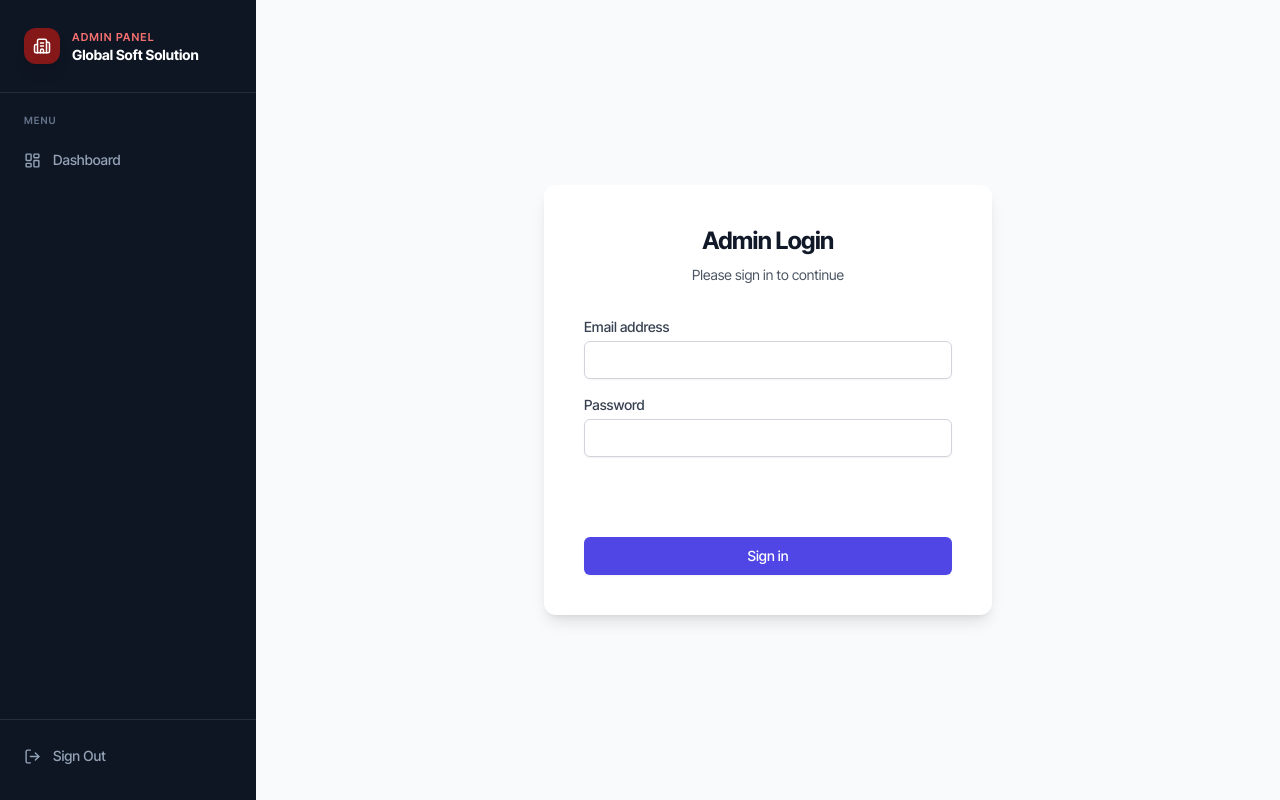
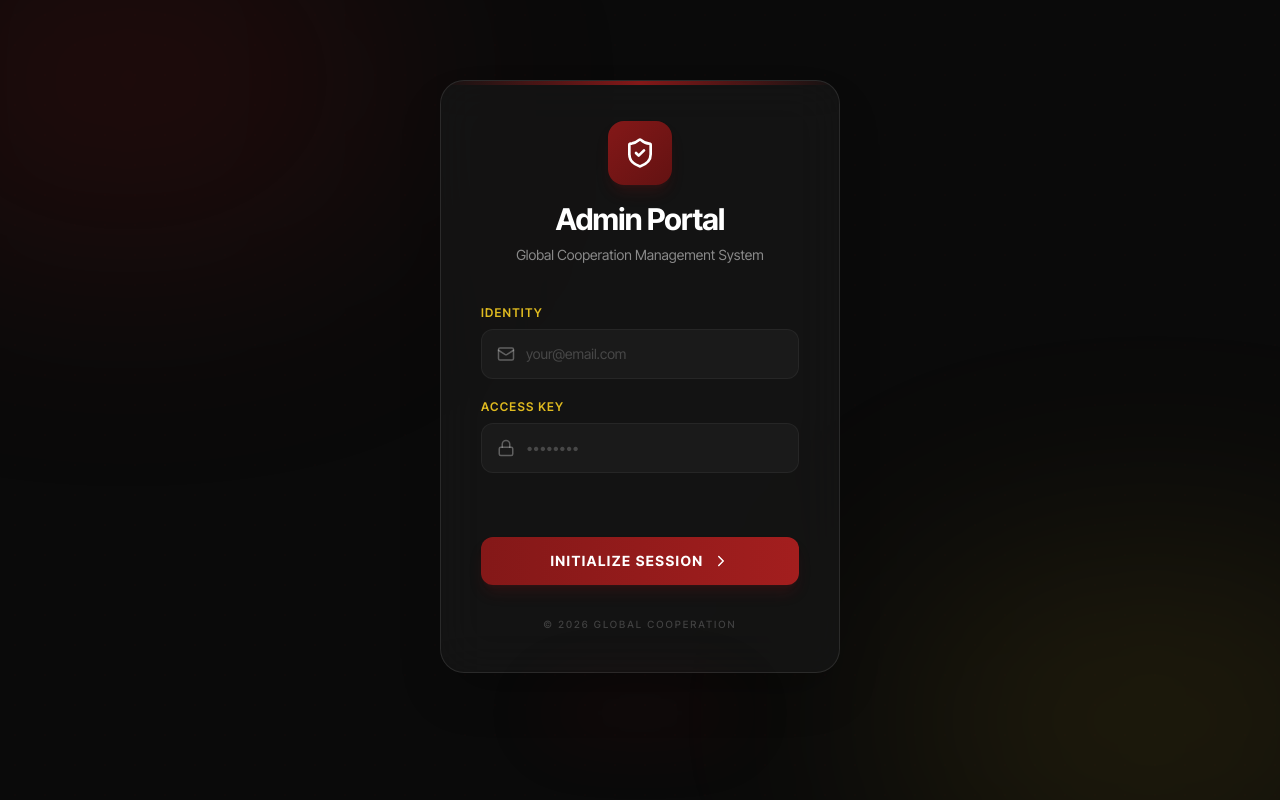
Before and after one commit to Global-Dev2026/GlobalCooperation, a Next.js app: page /admin/login in a window 1280 px wide. Built offline with nearby package versions, Linux system fonts and the light colour scheme; no server answers.

Commit message:
add cinematic admin login page and layout for authentication.

```diff
--- a/app/admin/layout.tsx
+++ b/app/admin/layout.tsx
@@ -21,7 +21,7 @@ export default function AdminLayout({
                         </div>
                         <div>
                             <p className="text-[11px] font-semibold tracking-widest text-burgundy-400 uppercase">Admin Panel</p>
-                            <h2 className="text-sm font-bold text-white leading-tight">Global Soft Solution</h2>
+                            <h2 className="text-sm font-bold text-white leading-tight">Global Cooperation</h2>
                         </div>
                     </div>
                 </div>
--- a/app/admin/login/page.tsx
+++ b/app/admin/login/page.tsx
@@ -4,8 +4,12 @@ import { Suspense } from 'react';
 import { useActionState } from 'react';
 import { authenticate } from '@/lib/actions';
 import { useSearchParams } from 'next/navigation';
+import { motion } from 'framer-motion';
+import { Mail, Lock, LogIn, ShieldCheck, ChevronRight } from 'lucide-react';
 
-// Inner component that uses useSearchParams — must be inside <Suspense>
+/**
+ * LoginForm - Premium, Cinematic Design
+ */
 function LoginForm() {
     const searchParams = useSearchParams();
     const callbackUrl = searchParams.get('callbackUrl') || '/admin/jobs';
@@ -15,60 +19,165 @@ function LoginForm() {
     );
 
     return (
-        <div className="flex min-h-screen items-center justify-center bg-gray-50">
-            <div className="w-full max-w-md space-y-8 rounded-xl bg-white p-10 shadow-lg">
-                <div className="text-center">
-                    <h1 className="text-2xl font-bold tracking-tight text-gray-900">Admin Login</h1>
-                    <p className="mt-2 text-sm text-gray-600">Please sign in to continue</p>
+        <div className="fixed inset-0 z-[100] flex items-center justify-center overflow-hidden bg-[#0A0A0A] font-sans">
+            {/* ── Cinematic Background Elements ── */}
+            <div className="absolute inset-0 z-0 overflow-hidden">
+                {/* Gradient Mesh */}
+                <div className="absolute top-[-10%] left-[-10%] h-[40%] w-[40%] rounded-full bg-[#841818]/20 blur-[120px]" />
+                <div className="absolute bottom-[-10%] right-[-10%] h-[40%] w-[40%] rounded-full bg-[#E0BB20]/10 blur-[120px]" />
+
+                {/* Subtle Grid Overlay */}
+                <div
+                    className="absolute inset-0 opacity-[0.03]"
+                    style={{ backgroundImage: 'radial-gradient(circle, #841818 1px, transparent 1px)', backgroundSize: '30px 30px' }}
+                />
             </div>
-                <form action={formAction} className="mt-8 space-y-6">
+
+            {/* ── Login Card ── */}
+            <motion.div
+                initial={{ opacity: 0, y: 20, scale: 0.95 }}
+                animate={{ opacity: 1, y: 0, scale: 1 }}
+                transition={{ duration: 0.8, ease: [0.16, 1, 0.3, 1] }}
+                className="relative z-10 w-full max-w-md px-6"
+            >
+                <div className="relative overflow-hidden rounded-3xl border border-white/10 bg-[#161616]/80 p-8 shadow-2xl backdrop-blur-xl sm:p-10">
+                    {/* Top Accent Bar */}
+                    <div className="absolute top-0 left-0 right-0 h-1 bg-gradient-to-r from-transparent via-[#841818] to-transparent" />
+
+                    <div className="mb-10 text-center">
+                        <motion.div
+                            initial={{ opacity: 0, scale: 0.5 }}
+                            animate={{ opacity: 1, scale: 1 }}
+                            transition={{ delay: 0.2, duration: 0.5 }}
+                            className="mx-auto mb-4 flex h-16 w-16 items-center justify-center rounded-2xl bg-gradient-to-br from-[#841818] to-[#631212] shadow-lg shadow-[#841818]/20"
+                        >
+                            <ShieldCheck className="h-8 w-8 text-white" />
+                        </motion.div>
+
+                        <motion.h1
+                            initial={{ opacity: 0 }}
+                            animate={{ opacity: 1 }}
+                            transition={{ delay: 0.3 }}
+                            className="text-2xl font-bold tracking-tight text-white sm:text-3xl"
+                        >
+                            Admin Portal
+                        </motion.h1>
+                        <motion.p
+                            initial={{ opacity: 0 }}
+                            animate={{ opacity: 1 }}
+                            transition={{ delay: 0.4 }}
+                            className="mt-2 text-sm text-white/50"
+                        >
+                            Global Cooperation Management System
+                        </motion.p>
+                    </div>
+
+                    <form action={formAction} className="space-y-5">
                         <input type="hidden" name="redirectTo" value={callbackUrl} />
-                    <div className="space-y-4">
-                        <div>
-                            <label htmlFor="email" className="block text-sm font-medium text-gray-700">Email address</label>
+
+                        {/* Email Input */}
+                        <motion.div
+                            initial={{ opacity: 0, x: -10 }}
+                            animate={{ opacity: 1, x: 0 }}
+                            transition={{ delay: 0.5 }}
+                            className="space-y-2"
+                        >
+                            <label htmlFor="email" className="block text-xs font-semibold uppercase tracking-widest text-[#E0BB20]">
+                                Identity
+                            </label>
+                            <div className="group relative">
+                                <div className="absolute inset-y-0 left-0 flex items-center pl-4 pointer-events-none transition-colors group-focus-within:text-[#E0BB20] text-white/30">
+                                    <Mail size={18} />
+                                </div>
                                 <input
                                     id="email"
                                     name="email"
                                     type="email"
-                                autoComplete="email"
+                                    placeholder="your@email.com"
                                     required
-                                className="mt-1 block w-full rounded-md border border-gray-300 px-3 py-2 shadow-sm focus:border-indigo-500 focus:outline-none focus:ring-indigo-500 sm:text-sm"
+                                    className="block w-full rounded-xl border border-white/5 bg-[#1a1a1a] py-3.5 pl-11 pr-4 !text-white !caret-white placeholder-white/20 outline-none transition-all focus:border-[#841818]/50 focus:bg-[#222] focus:ring-1 focus:ring-[#841818]/50 sm:text-sm [&:-webkit-autofill]:[WebkitTextFillColor:white] [&:-webkit-autofill]:[transition:background-color_5000s_ease-in-out_0s] [color-scheme:dark]"
                                 />
                             </div>
-                        <div>
-                            <label htmlFor="password" className="block text-sm font-medium text-gray-700">Password</label>
+                        </motion.div>
+
+                        {/* Password Input */}
+                        <motion.div
+                            initial={{ opacity: 0, x: -10 }}
+                            animate={{ opacity: 1, x: 0 }}
+                            transition={{ delay: 0.6 }}
+                            className="space-y-2"
+                        >
+                            <div className="flex items-center justify-between">
+                                <label htmlFor="password" className="block text-xs font-semibold uppercase tracking-widest text-[#E0BB20]">
+                                    Access Key
+                                </label>
+                            </div>
+                            <div className="group relative">
+                                <div className="absolute inset-y-0 left-0 flex items-center pl-4 pointer-events-none transition-colors group-focus-within:text-[#E0BB20] text-white/30">
+                                    <Lock size={18} />
+                                </div>
                                 <input
                                     id="password"
                                     name="password"
                                     type="password"
-                                autoComplete="current-password"
+                                    placeholder="••••••••"
                                     required
                                     minLength={6}
-                                className="mt-1 block w-full rounded-md border border-gray-300 px-3 py-2 shadow-sm focus:border-indigo-500 focus:outline-none focus:ring-indigo-500 sm:text-sm"
+                                    className="block w-full rounded-xl border border-white/5 bg-[#1a1a1a] py-3.5 pl-11 pr-4 !text-white !caret-white placeholder-white/20 outline-none transition-all focus:border-[#841818]/50 focus:bg-[#222] focus:ring-1 focus:ring-[#841818]/50 sm:text-sm [&:-webkit-autofill]:[WebkitTextFillColor:white] [&:-webkit-autofill]:[transition:background-color_5000s_ease-in-out_0s] [color-scheme:dark]"
                                 />
+                            </div>
+                        </motion.div>
+
+                        <div className="h-6 overflow-hidden">
+                            {errorMessage && (
+                                <motion.p
+                                    initial={{ y: -10, opacity: 0 }}
+                                    animate={{ y: 0, opacity: 1 }}
+                                    className="text-xs font-medium text-red-500"
+                                >
+                                    {errorMessage}
+                                </motion.p>
+                            )}
+                        </div>
+
+                        {/* Submit Button */}
+                        <motion.button
+                            initial={{ opacity: 0, y: 10 }}
+                            animate={{ opacity: 1, y: 0 }}
+                            transition={{ delay: 0.7 }}
+                            type="submit"
+                            disabled={isPending}
+                            className="group relative flex w-full items-center justify-center overflow-hidden rounded-xl bg-gradient-to-r from-[#841818] to-[#a31e1e] py-3.5 text-sm font-bold tracking-widest uppercase text-white shadow-lg shadow-[#841818]/20 outline-none transition-all hover:scale-[1.02] hover:shadow-[#841818]/40 active:scale-95 disabled:opacity-70 disabled:grayscale disabled:hover:scale-100"
+                        >
+                            <div className="relative z-10 flex items-center gap-2">
+                                {isPending ? (
+                                    <>
+                                        <div className="h-4 w-4 animate-spin rounded-full border-2 border-white/20 border-t-white" />
+                                        <span>Authorizing...</span>
+                                    </>
+                                ) : (
+                                    <>
+                                        <span>Initialize Session</span>
+                                        <ChevronRight size={18} className="transition-transform group-hover:translate-x-1" />
+                                    </>
+                                )}
+                            </div>
+                            <div className="absolute inset-0 z-0 bg-gradient-to-r from-[#E0BB20]/0 via-[#E0BB20]/20 to-[#E0BB20]/0 translate-x-[-150%] transition-transform duration-700 group-hover:translate-x-[150%]" />
+                        </motion.button>
+                    </form>
+
+                    <div className="mt-8 text-center">
+                        <p className="text-[10px] font-medium uppercase tracking-[0.2em] text-white/20">
+                            &copy; 2026 GLOBAL COOPERATION
+                        </p>
                     </div>
                 </div>
 
-                    <div
-                        className="flex h-8 items-end space-x-1"
-                        aria-live="polite"
-                        aria-atomic="true"
-                    >
-                        {errorMessage && (
-                            <p className="text-sm text-red-500">{errorMessage}</p>
-                        )}
+                {/* Bottom Reflection Effect */}
+                <div className="mt-8 flex justify-center opacity-30 blur-2xl">
+                    <div className="h-4 w-48 rounded-full bg-[#841818]" />
                 </div>
-                    <div>
-                        <button
-                            type="submit"
-                            aria-disabled={isPending}
-                            className="flex w-full justify-center rounded-md border border-transparent bg-indigo-600 px-4 py-2 text-sm font-medium text-white shadow-sm hover:bg-indigo-700 focus:outline-none focus:ring-2 focus:ring-indigo-500 focus:ring-offset-2 disabled:bg-gray-400 disabled:cursor-not-allowed"
-                        >
-                            {isPending ? 'Signing in...' : 'Sign in'}
-                        </button>
-                    </div>
-                </form>
-            </div>
+            </motion.div>
         </div>
     );
 }
@@ -76,7 +185,11 @@ function LoginForm() {
 // Wrap in Suspense — required for useSearchParams() in Next.js 14+
 export default function LoginPage() {
     return (
-        <Suspense fallback={<div className="flex min-h-screen items-center justify-center">Loading...</div>}>
+        <Suspense fallback={
+            <div className="flex min-h-screen items-center justify-center bg-[#0A0A0A]">
+                <div className="h-8 w-8 animate-spin rounded-full border-2 border-[#841818] border-t-transparent" />
+            </div>
+        }>
             <LoginForm />
         </Suspense>
     );
```
Lines whose indentation alone changed are shown as unchanged.
